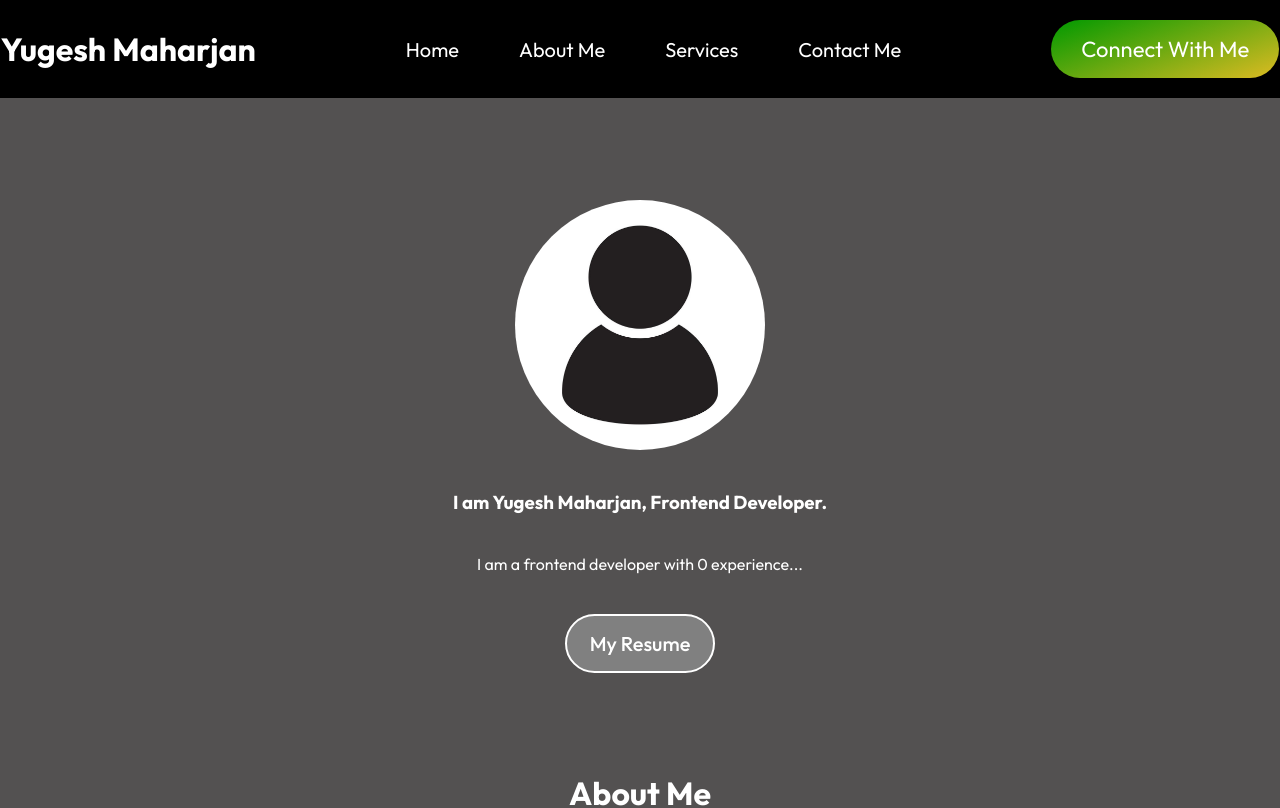
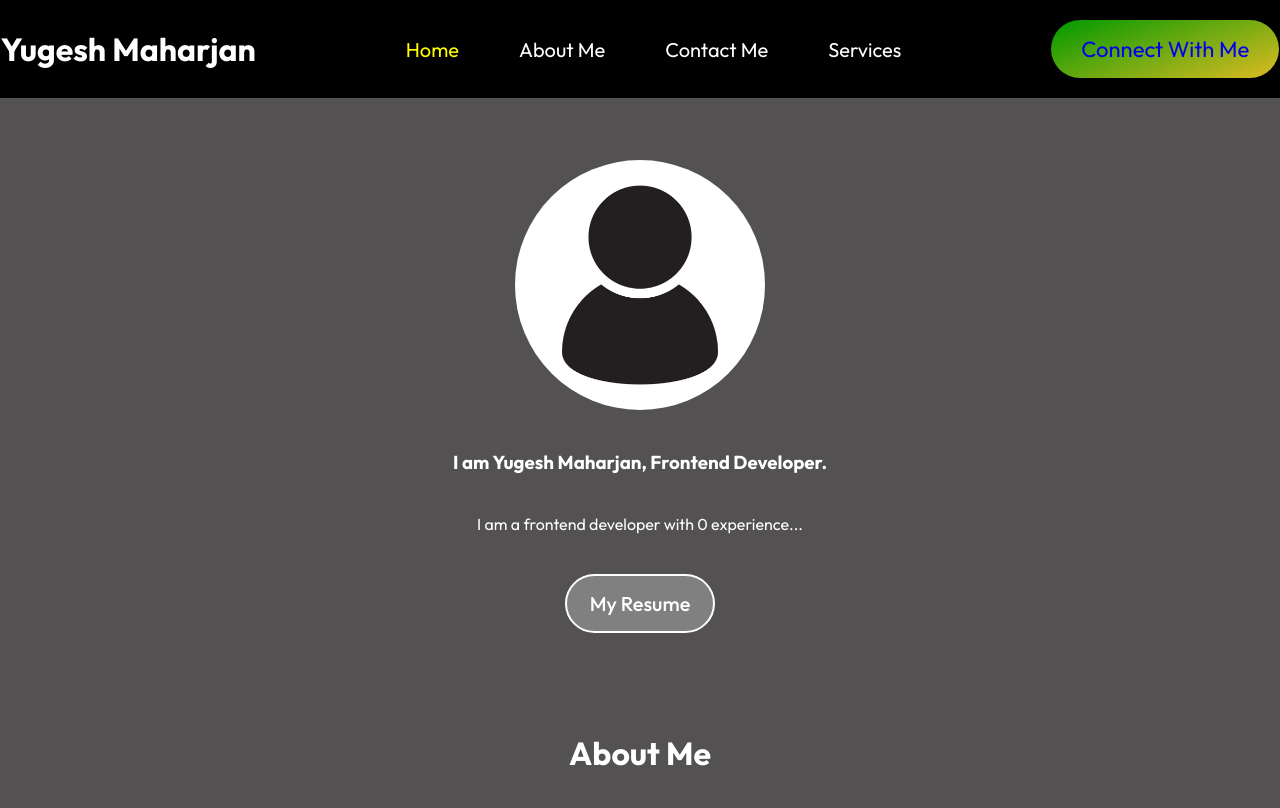
Before and after one commit to yugesh999/Portfolio, a React (Vite) app: page / in a window 1280 px wide. Shown: the top 808 px of the page. Built offline with nearby package versions, Linux system fonts and the light colour scheme.

Commit message:
Version 4

```diff
--- a/package.json
+++ b/package.json
@@ -11,6 +11,7 @@
   },
   "dependencies": {
     "react": "^19.1.1",
+    "react-anchor-link-smooth-scroll": "^1.0.12",
     "react-dom": "^19.1.1"
   },
   "devDependencies": {
--- a/src/Components/AboutMe/AboutMe.jsx
+++ b/src/Components/AboutMe/AboutMe.jsx
@@ -3,7 +3,7 @@ import "./AboutMe.css"
 
 const AboutMe = () => {
   return (
-    <div className="about">
+    <div id="about" className="about">
       <div className="about-title">
         <h1>About Me</h1>
       </div>
--- a/src/Components/ContactMe/ContactMe.jsx
+++ b/src/Components/ContactMe/ContactMe.jsx
@@ -1,9 +1,40 @@
 import React from 'react'
+import { useState } from "react";
 import './ContactMe.css'
+
 const Contact = () => {
+
+  const [result, setResult] = useState("");
+
+    const onSubmit = async (event) => {
+    event.preventDefault();
+    setResult("Sending....");
+    const formData = new FormData(event.target);
+
+    formData.append("access_key", "868eee32-4c10-48b3-816c-28c95a5107a5");
+
+    const response = await fetch("https://api.web3forms.com/submit", {
+      method: "POST",
+      body: formData
+    });
+
+    const data = await response.json();
+
+    if (data.success) {
+      // setResult("Form Submitted Successfully");
+      alert("--Success--")
+      event.target.reset();
+    } else {
+      console.log("Error", data);
+      setResult(data.message);
+    }
+  };
+
+
+
   return (
 <>
-    <div className="contact">
+    <div id='contact' className="contact">
       <div className="contact-title">
           <h1>Contact Me</h1>
       </div>
@@ -26,7 +57,7 @@ const Contact = () => {
           </div>
         </div>
 
-        <form className="contact-right">
+        <form onSubmit={onSubmit} className="contact-right">
           <label htmlFor="">Name</label>
           <input type="text" placeholder='Enter your name' name='name'/>
           <label htmlFor="">Email</label>
--- a/src/Components/Header/Header.css
+++ b/src/Components/Header/Header.css
@@ -1,7 +1,7 @@
 .header-container img{
     width: 250px;
     border-radius: 50%;
-    margin-top: 200px;
+    margin-top: 160px;
 }
 .header-container{
     display: flex;
--- a/src/Components/Header/Header.jsx
+++ b/src/Components/Header/Header.jsx
@@ -4,7 +4,7 @@ import './Header.css'
 const Header = () => {
   return (
     <>
-        <div className="header-container">
+        <div id="home" className="header-container">
             <img src="/assets/profile.jpg" alt="Profile Picture" />
 
             <h3>
--- a/src/Components/Navbar/Navbar.css
+++ b/src/Components/Navbar/Navbar.css
@@ -15,17 +15,19 @@
 .nav-menu{
     display: flex;
     list-style: none;
-    color: black;
+    /* color: black; */
     gap: 60px;
     font-size: 20px;
 
 }
-.nav-menu a{
+.navbar ul li a{
+    font-size: 20px;
     text-decoration: none;
     color: white;
 }
 .nav-menu li a:hover{
     color: gray;
+    cursor: pointer;
 }
 .nav-connect{
     padding: 15px 30px;
@@ -83,3 +85,10 @@
         gap: 20px;
     }
 }
+.anchor-link{
+    text-decoration: none;
+}
+.nav-menu li.active .anchor-link{
+  color: yellow;
+  cursor: pointer;
+}
--- a/src/Components/Navbar/Navbar.jsx
+++ b/src/Components/Navbar/Navbar.jsx
@@ -1,5 +1,5 @@
 import React, { useState, useRef } from 'react'
-
+import AnchorLink from 'react-anchor-link-smooth-scroll';
 
 import './Navbar.css'
 
@@ -19,13 +19,23 @@ const Navbar = () => {
           <img src="/assets/sidebar.png" onClick={openMenu} alt="" className='nav-sidebar'/>
           <ul ref={menuRef} className='nav-menu'>
               <img src="assets/close.png" onClick={closeMenu} alt="" className="nav-close" />
-              <li><a href="#home">Home</a></li>
-              <li><a href="#aboutme">About Me</a></li>
-              <li><a href="#services">Services</a></li>
-              <li><a href="#contactus">Contact Me</a></li>
+
+
+              <li className={menu==="home" ? "active" : ""}onClick={()=>setMenu("home")}>
+                <AnchorLink className='anchor-link' href="#home">Home</AnchorLink>
+              </li>
+              <li className={menu==="about" ? "active" : ""}onClick={()=>setMenu("about")}>
+                <AnchorLink className='anchor-link' offset={130} href="#about">About Me</AnchorLink>
+              </li>
+              <li className={menu==="contact" ? "active" : ""}onClick={()=>setMenu("contact")}>
+                <AnchorLink className='anchor-link' offset={130} href="#contact">Contact Me</AnchorLink>
+              </li>
+              <li className={menu==="services" ? "active" : ""}onClick={()=>setMenu("services")}>
+                <AnchorLink className='anchor-link' offset={130} href="#services">Services</AnchorLink>
+              </li>
           </ul>
-          <div className="nav-connect">
-              Connect With Me
+          <div className="nav-connect" >
+            <AnchorLink className='anchor-link' offset={130} href="#contact">Connect With Me</AnchorLink>
           </div>
       </div>
     )
--- a/src/index.css
+++ b/src/index.css
@@ -8,3 +8,6 @@ body{
     color: white;
     font-family: outfit;
 }
+html {
+  scroll-behavior: smooth;
+}
```
Also changed, not shown: 1 other file (tests, documents, lock files or other folders).
